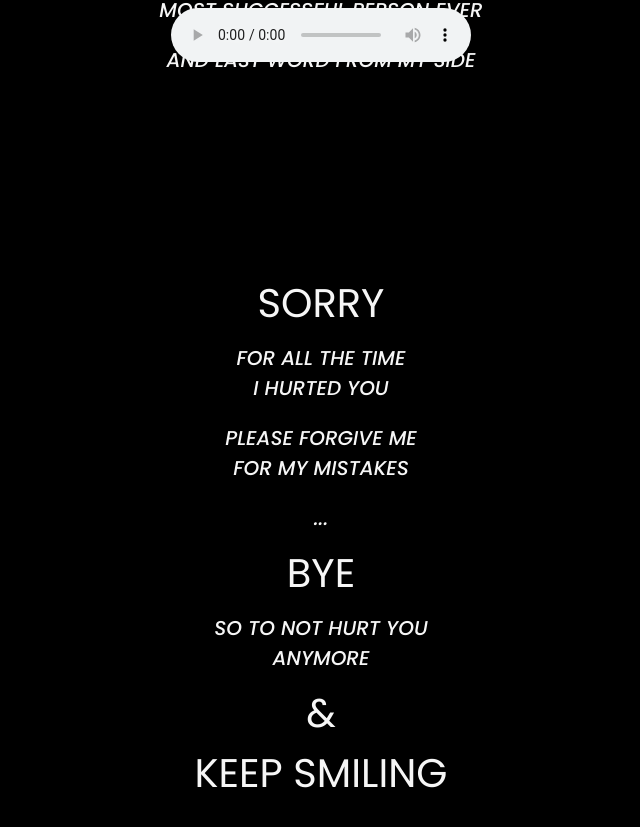
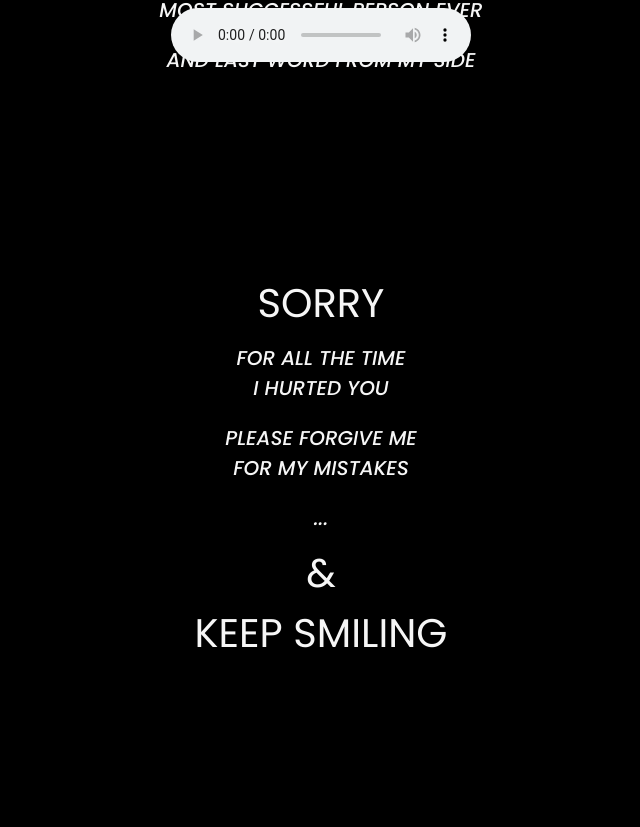
Before and after one commit to birthday-random/birthday, a plain HTML site: page index.html in a window 1280 px wide. Shown: the part 663-1490 px from the top of the page, without its empty margins (319-959 px from the left). Drawn offline with Linux system fonts and the light colour scheme; a script that the page names is missing.

Commit message:
Update index.html
Herr

```diff
--- a/index.html
+++ b/index.html
@@ -53,8 +53,7 @@
       <h6 class="aas">FOR ALL THE TIME <br>I HURTED YOU</h6>
       <h6 class="aas">PLEASE FORGIVE ME <br> FOR MY MISTAKES</h6>
       <h6 class="aas">...</h6>
-      <h2>BYE</h2>
-      <h6 class="aas">SO TO NOT HURT YOU <br> ANYMORE</h6>
+
 
       <h2>&</h2>
       <h2>KEEP SMILING</h2>
```
